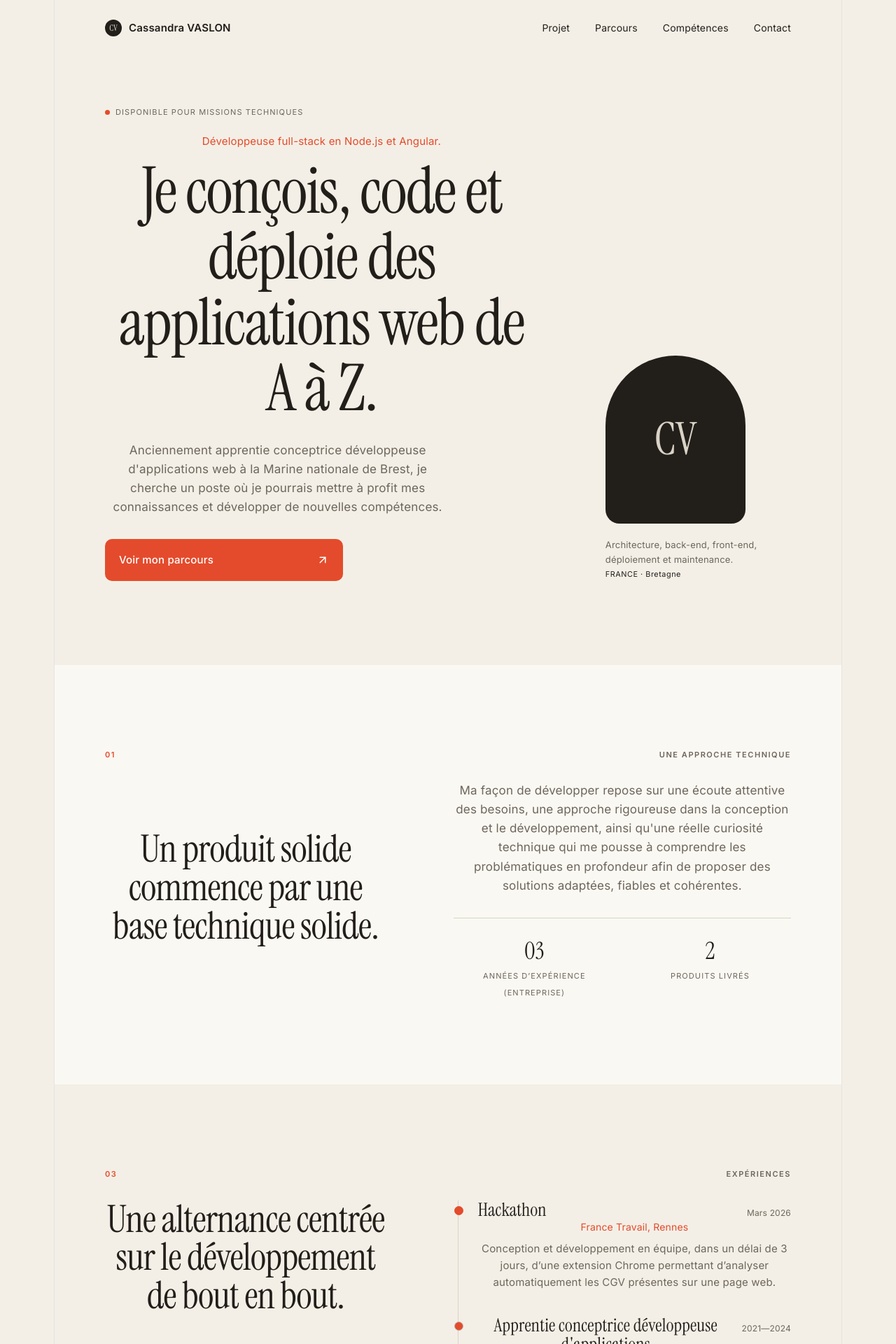
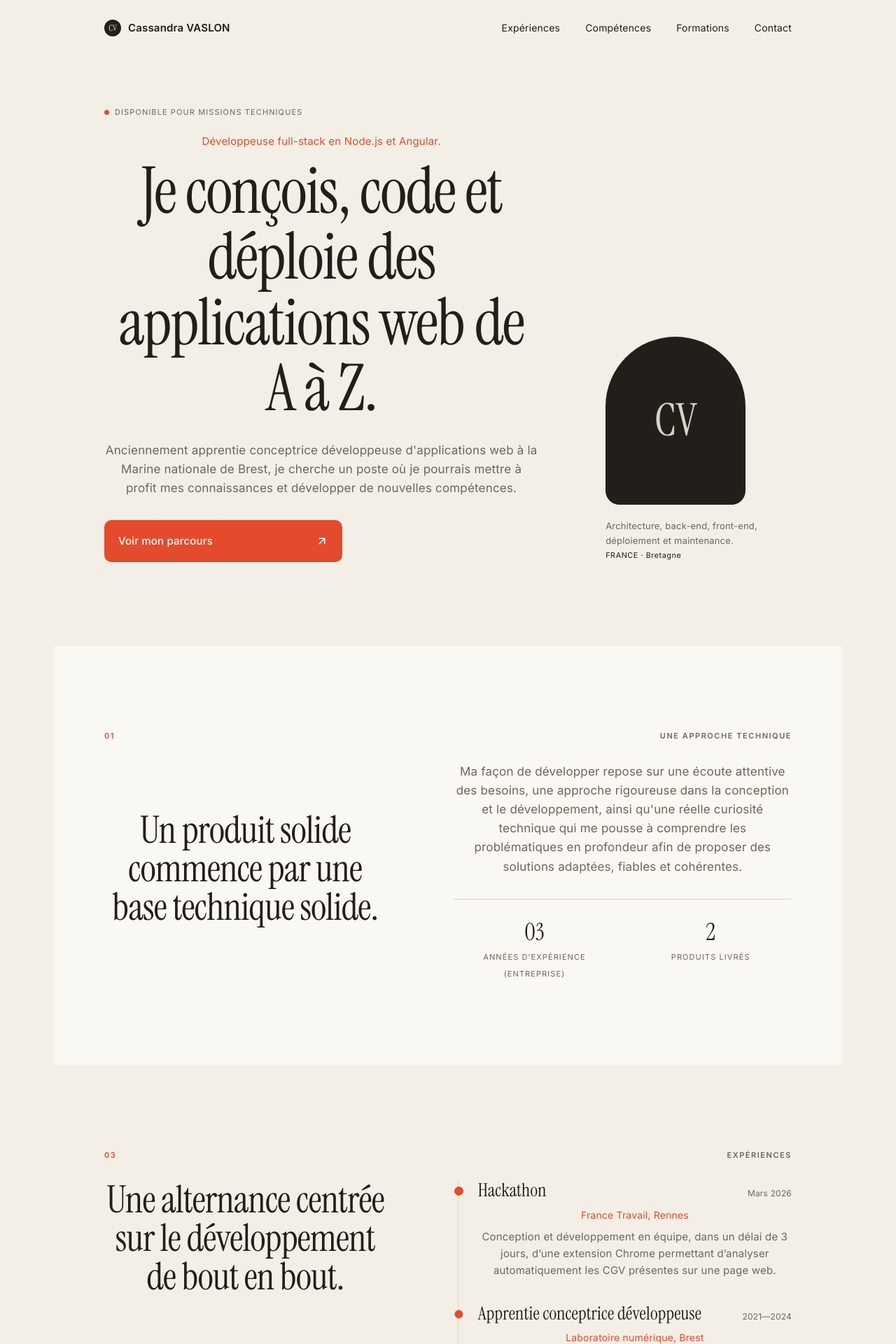
Before and after one commit to CassandraVn/cassandra-vaslon, a React (Vite) app: page / in a window 1280 px wide. Shown: the top 1920 px of the page at 70% size. Built offline with nearby package versions, Linux system fonts and the light colour scheme.

Commit message:
Small changes to better the aesthetic

```diff
--- a/src/components/Education.tsx
+++ b/src/components/Education.tsx
@@ -6,10 +6,10 @@ const rows = [
 ];
 export function Education() {
   return (
-    <section style={{ background: "var(--paper)" }}><div className="wrap">
-      <div className="head"><b>05</b><span>Formation + certifications</span></div>
+    <section id="education" style={{ background: "var(--paper)" }}><div className="wrap">
+      <div className="head"><b>05</b><span>Formations</span></div>
       <div className="split">
-        <h2 className="black">Un parcours construit dans la pratique.</h2>
+        <h2 className="black">Des études où la pratique est reine.</h2>
         <ul className="edu">
           {rows.map(([t, s, y]) => <li key={t}><div><b>{t}</b><small className="mute">{s}</small></div><span className="mute">{y}</span></li>)}
         </ul>
--- a/src/components/Footer.tsx
+++ b/src/components/Footer.tsx
@@ -3,7 +3,7 @@ export function Footer() {
   return (
     <footer className="dark foot"><div className="wrap">
       <div className="row">
-        <div><p className="big">Cassandra VASLON</p><p className="mute" style={{ marginTop: 8, maxWidth: "34ch" }}>Développeuse full-stack bilingue, de la conception technique au déploiement.</p></div>
+        <div><p className="big">Cassandra VASLON</p><p className="mute" style={{ marginTop: 8, maxWidth: "34ch" }}>Développeuse full-stack bilingue.</p></div>
         <nav aria-label="Pied de page">
           <a href="https://www.linkedin.com/in/cassandra-vaslon/">LinkedIn <ArrowUpRight size={12} /></a>
           {/* <a href="#">GitHub <ArrowUpRight size={12} /></a> */}
--- a/src/components/Header.tsx
+++ b/src/components/Header.tsx
@@ -2,9 +2,11 @@ import { useEffect, useState } from "react";
 import { Menu, X, ArrowUpRight } from "lucide-react";
 
 const links = [
-  ["Projet", "#projet"],
-  ["Parcours", "#parcours"],
+  // TODO add back project when done
+  // ["Projet", "#projet"],
+  ["Expériences", "#parcours"],
   ["Compétences", "#competences"],
+  ["Formations", "#education"],
   ["Contact", "#contact"],
 ] as const;
 
--- a/src/components/Hero.tsx
+++ b/src/components/Hero.tsx
@@ -10,7 +10,11 @@ export function Hero() {
         <a href="#parcours" className="btn">Voir mon parcours <ArrowUpRight size={18} /></a>
       </div>
       <div className="hero-side">
-        <div className="arch">CV</div>
+        <a
+          href="/CV_Cassandra-Vaslon.pdf"
+          download="CV_Cassandra-Vaslon.pdf"
+          className="arch"
+        >CV</a>
         <p className="left">Architecture, back-end, front-end, déploiement et maintenance.<br /><small style={{ color: "var(--ink)", letterSpacing: ".05em" }}>FRANCE · Bretagne </small></p>
       </div>
     </div></section>
--- a/src/components/Journey.tsx
+++ b/src/components/Journey.tsx
@@ -1,6 +1,6 @@
 const jobs = [
   ["Hackathon", "Mars 2026", "France Travail, Rennes", "Conception et développement en équipe, dans un délai de 3 jours, d’une extension Chrome permettant d’analyser automatiquement les CGV présentes sur une page web."],
-  ["Apprentie conceptrice développeuse d'applications", "2021—2024", "Laboratoire numérique, Brest", "Développement et évolution d’applications web Full-Stack pour la Marine nationale, de l’analyse des besoins à la mise en production, en collaboration avec les utilisateurs et les équipes techniques."],
+  ["Apprentie conceptrice développeuse", "2021—2024", "Laboratoire numérique, Brest", "Développement et évolution d’applications web Full-Stack pour la Marine nationale, de l’analyse des besoins à la mise en production, en collaboration avec les utilisateurs et les équipes techniques."],
 ];
 export function Journey() {
   return (
@@ -10,7 +10,7 @@ export function Journey() {
         <h2 className="black">Une alternance centrée sur le développement de bout en bout.</h2>
         <ol className="tl">
           {jobs.map(([t, d, c, p]) => (
-            <li key={t}><div className="row"><h3>{t}</h3><span>{d}</span></div><p className="red" style={{ fontSize: 14 }}>{c}</p><p className="mute" style={{ marginTop: 8 }}>{p}</p></li>
+            <li key={t}><div className="row"><h3>{t}</h3><span>{d}</span></div><p className="place" style={{ fontSize: 14  }}>{c}</p><p className="mute" style={{ marginTop: 8 }}>{p}</p></li>
           ))}
         </ol>
       </div>
--- a/src/index.css
+++ b/src/index.css
@@ -55,7 +55,6 @@
   max-width: 100%;
   margin: 0 auto;
   text-align: center;
-  border-inline: 1px solid var(--border);
   min-height: 100svh;
   display: flex;
   flex-direction: column;
--- a/src/styles.css
+++ b/src/styles.css
@@ -360,7 +360,7 @@ h2 {
 }
 
 .hero p.lead {
-  max-width: 46ch;
+  max-width: 900px;
 
   margin-bottom: 32px;
 
@@ -588,6 +588,11 @@ h2 {
    JOURNEY
    ============================== */
 
+.place {
+  color: var(--red);
+  margin-top: 10px;
+}
+
 .tl {
   display: grid;
   gap: 36px;
@@ -761,7 +766,7 @@ footer a {
 
 .contact .meta {
   display: flex;
-  justify-content: space-between;
+  justify-content: center;
   flex-wrap: wrap;
   gap: 8px;
 
```
Also changed, not shown: 1 other file (tests, documents, lock files or other folders).
